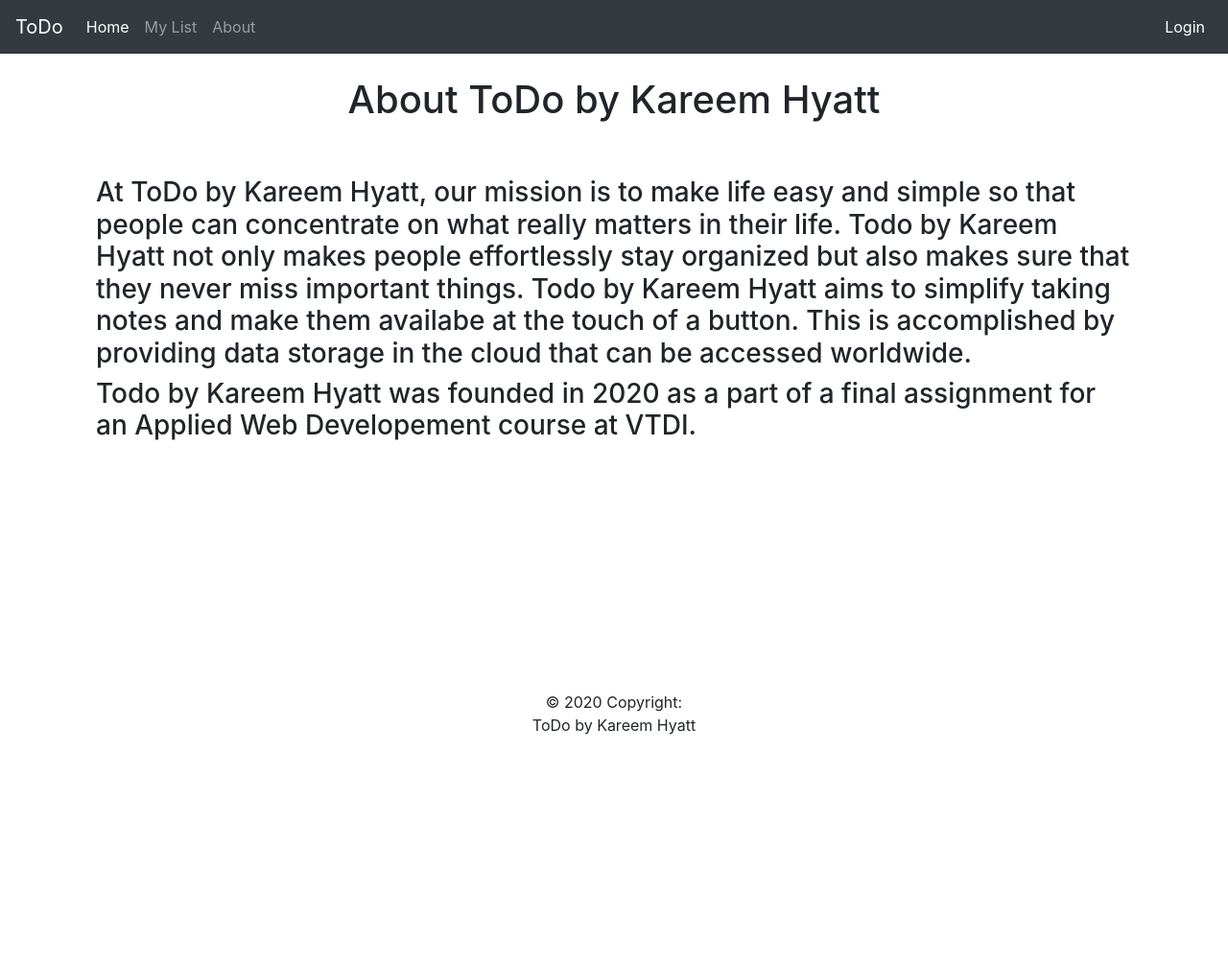
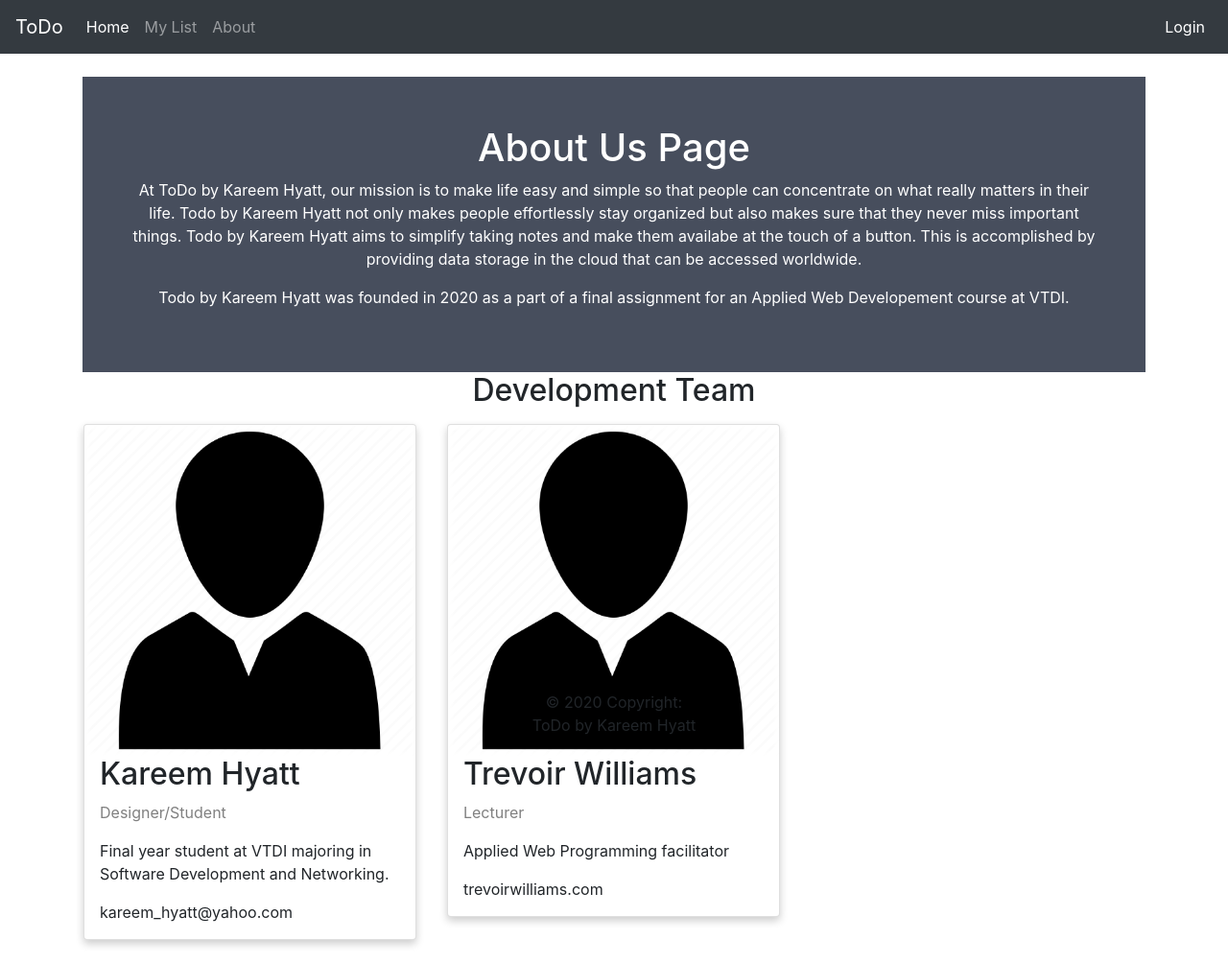
Before and after one commit to Kareem-Hyatt/todo, a PHP site: page /about.php in a window 1280 px wide. Shown: the whole page at 96% size. Before the commit the page ends 766 px from the top, so only its background shows below. Run offline with PHP 8.4, Linux system fonts and the light colour scheme; some libraries are stand-ins or nearby versions.

Commit message:
Update about.php

```diff
--- a/about.php
+++ b/about.php
@@ -3,18 +3,116 @@
     require_once 'includes/header.php';
 ?>
 
-<div class = "container" text-align: justify text-justify: inter-word>
-    <h1 class='text-center'>About ToDo by Kareem Hyatt</h1><br><br>
+<style>
+body {
+  margin: 0;
+}
 
-    <h3>At ToDo by Kareem Hyatt, our mission is to make life easy and simple so that people can concentrate on what really matters in their life.
+html {
+  box-sizing: border-box;
+}
+
+*, *:before, *:after {
+  box-sizing: inherit;
+}
+
+.column {
+  float: left;
+  width: 33.3%;
+  margin-bottom: 16px;
+  padding: 0 8px;
+}
+
+.card {
+  box-shadow: 0 4px 8px 0 rgba(0, 0, 0, 0.2);
+  margin: 8px;
+}
+
+.about-section {
+  padding: 50px;
+  text-align: center;
+  background-color: #474e5d;
+  color: white;
+}
+
+.container {
+  padding: 0 16px;
+}
+
+.container::after, .row::after {
+  content: "";
+  clear: both;
+  display: table;
+}
+
+.title {
+  color: grey;
+}
+
+.button {
+  border: none;
+  outline: 0;
+  display: inline-block;
+  padding: 8px;
+  color: white;
+  background-color: #000;
+  text-align: center;
+  cursor: pointer;
+  width: 100%;
+}
+
+.button:hover {
+  background-color: #555;
+}
+
+@media screen and (max-width: 650px) {
+  .column {
+    width: 100%;
+    display: block;
+  }
+}
+</style>
+</head>
+<body>
+
+<div class="about-section">
+  <h1>About Us Page</h1>
+  <p>At ToDo by Kareem Hyatt, our mission is to make life easy and simple so that people can concentrate on what really matters in their life.
         Todo by Kareem Hyatt not only makes people effortlessly stay organized but also makes sure that they never miss important things.
         Todo by Kareem Hyatt aims to simplify taking notes and make them availabe at the touch of a button.
-        This is accomplished by providing data storage in the cloud that can be accessed worldwide.</h3>
-    <h3>Todo by Kareem Hyatt was founded in 2020 as a part of a final assignment for an Applied Web Developement course at VTDI.</h3>
-    <br>
-    <br>
-    <br>
+        This is accomplished by providing data storage in the cloud that can be accessed worldwide.</p>
+  <p>Todo by Kareem Hyatt was founded in 2020 as a part of a final assignment for an Applied Web Developement course at VTDI.</p>
 </div>
 
+<h2 style="text-align:center">Development Team</h2>
+<div class="row">
+
+<div class="column" >
+    <div class="card">
+      <img src="uploads/ProfileDefault.png" alt="Kareem" style="width:100%">
+      <div class="container">
+        <h2>Kareem Hyatt</h2>
+        <p class="title">Designer/Student</p>
+        <p>Final year student at VTDI majoring in Software Development and Networking.</p>
+        <p>kareem_hyatt@yahoo.com</p>
+      </div>
+    </div>
+  </div>
+
+  <div class="column" >
+    <div class="card">
+      <img src="uploads/ProfileDefault.png" alt="Kareem" style="width:100%">
+      <div class="container">
+        <h2>Trevoir Williams</h2>
+        <p class="title">Lecturer</p>
+        <p>Applied Web Programming facilitator</p>
+        <p>trevoirwilliams.com</p>
+      </div>
+    </div>
+  </div>
+</div>
+
+</body>
+</html>
 
 <?php require_once 'includes/footer.php'; ?>
```
